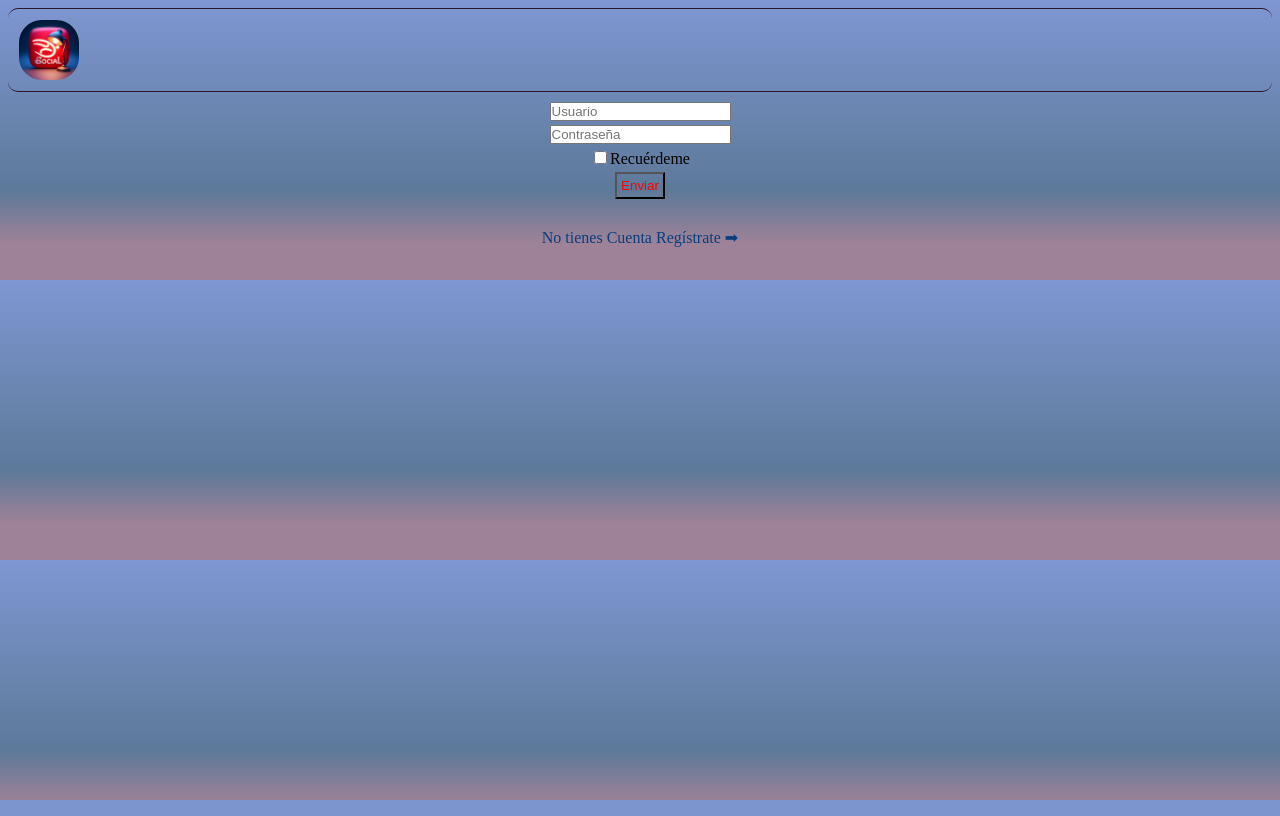
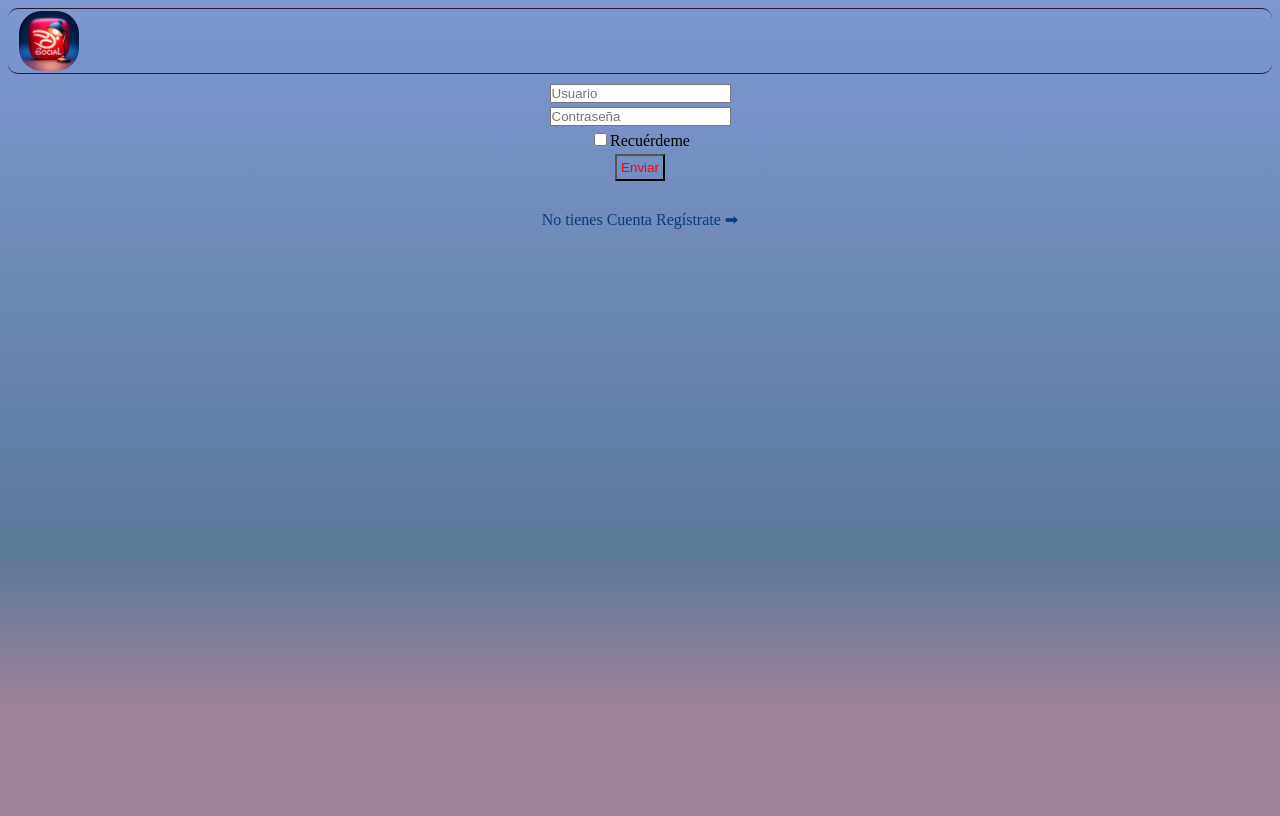
Before and after one commit to zepe0/ExamenPHPUPC, a PHP site: page /index.php in a window 1280 px wide. Run offline with PHP 8.4, Linux system fonts and the light colour scheme.

Commit message:
repair header style

```diff
--- a/style.css
+++ b/style.css
@@ -10,6 +10,8 @@ body {
     rgb(93, 121, 153) 68%,
     rgb(158, 130, 151) 87%
   );
+  background-repeat: no-repeat;
+  height: 100vh;
 }
 footer {
   border: 1px solid slategray;
@@ -21,7 +23,7 @@ footer {
 }
 header {
   display: flex;
-  height: 5%;
+  height: 8%;
   margin-bottom: 10px;
   flex-direction: row;
   justify-content: space-between;
```
